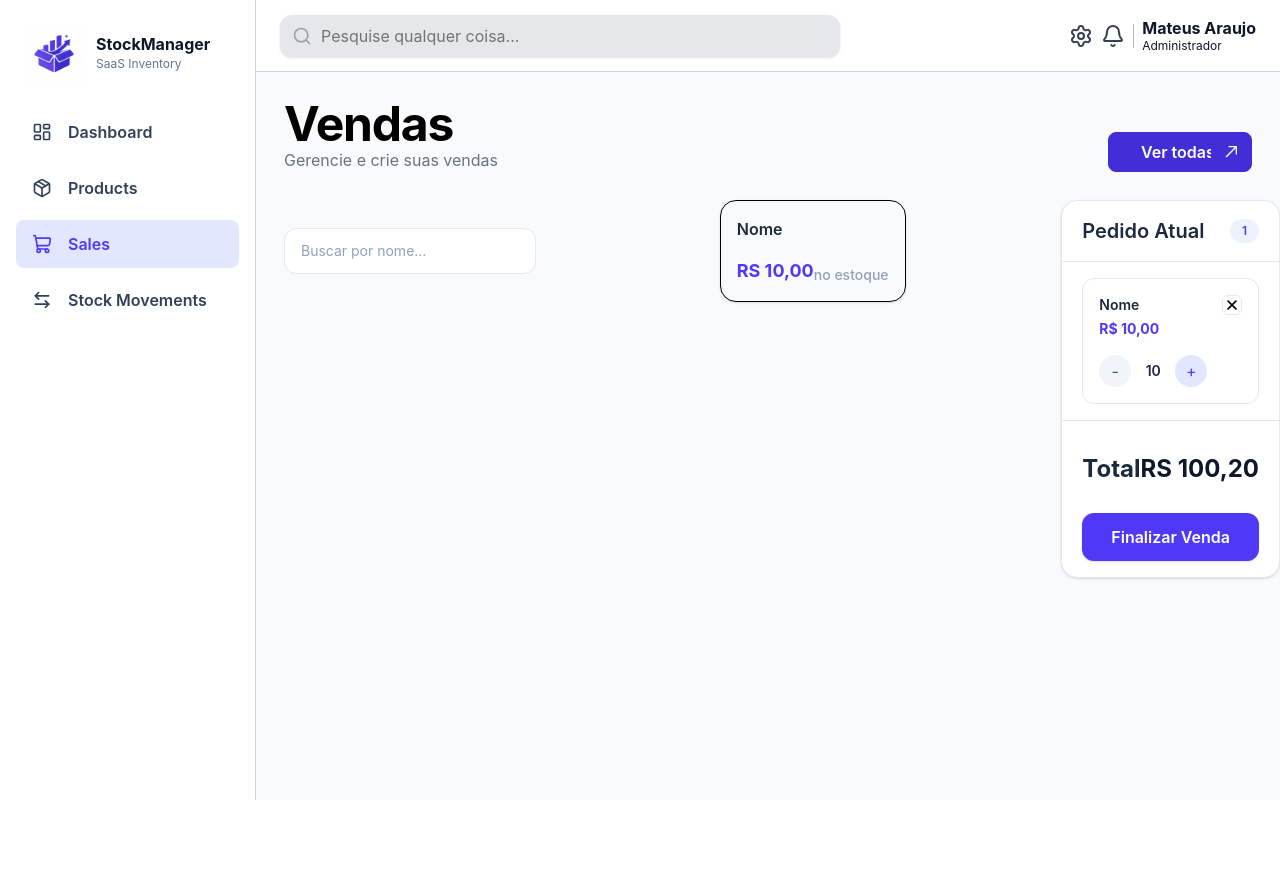
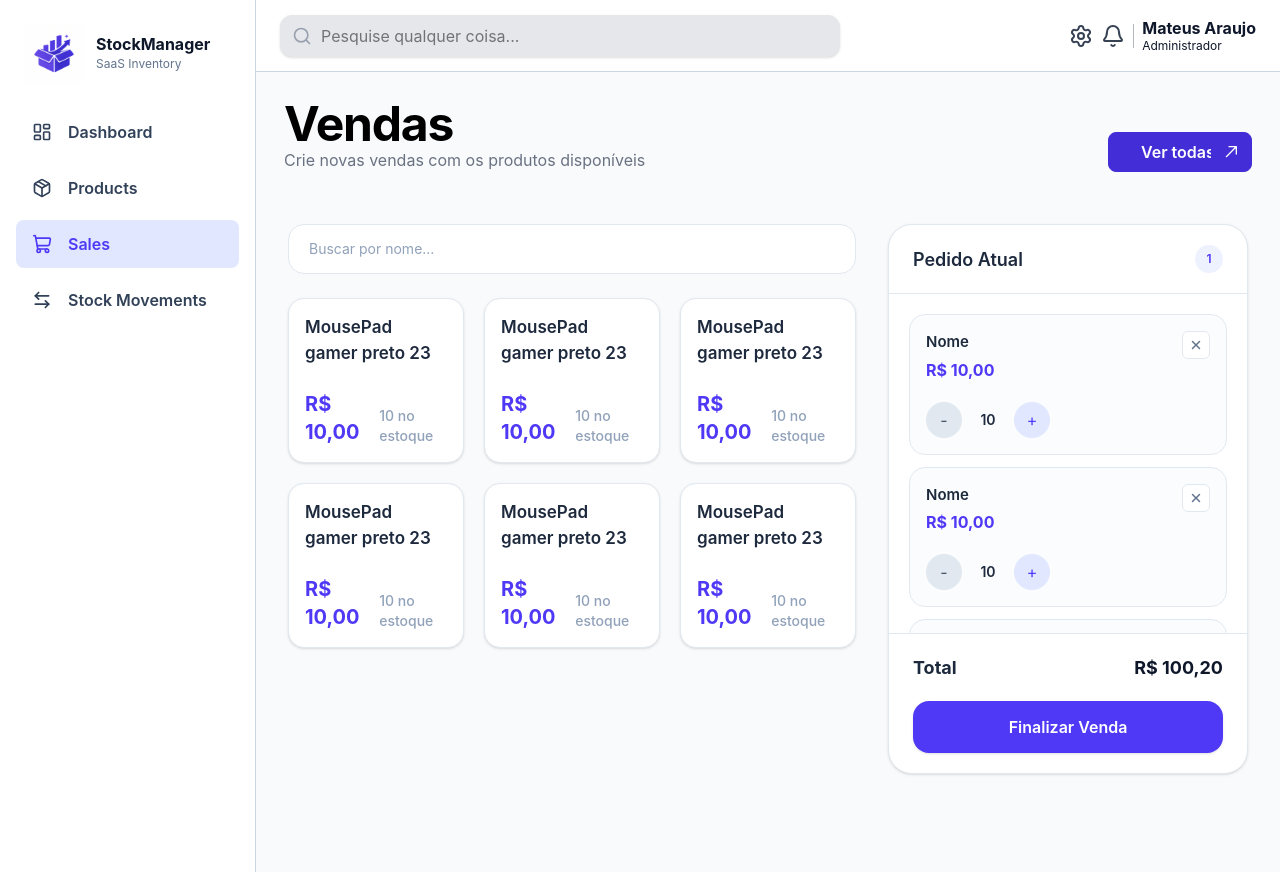
Before and after one commit to teuaraujoo/sistemaEstoque, a React (Vite) app in the folder frontend/: page /vendas in a window 1280 px wide. Before the commit the page ends 800 px from the top, so only its background shows below. Built offline with nearby package versions, Linux system fonts and the light colour scheme.

Commit message:
feat(vendas): criação dos componentes da pagina de vendas

```diff
--- a/frontend/src/components/Vendas/OrderItemCard.jsx
+++ b/frontend/src/components/Vendas/OrderItemCard.jsx
@@ -2,24 +2,22 @@ import { IoClose } from "react-icons/io5";
 
 function OrderItemCard() {
     return (
-        <div className="rounded-xl border border-slate-200 bg-white p-4">
+        <div className="rounded-2xl border border-slate-200 bg-slate-50/60 p-4">
             <div className="flex items-start justify-between gap-3">
                 <div className="flex-1">
-                    <h4 className="text-sm font-semibold text-slate-800">Nome</h4>
-                    <p className="mt-1 text-sm font-bold text-indigo-600">
+                    <h4 className="text-[15px] font-semibold text-slate-800">Nome</h4>
+                    <p className="mt-1 text-base font-bold text-indigo-600">
                         R$ 10,00
                     </p>
                 </div>
 
-                <IoClose
-                    className="h-5 w-5 cursor-pointer shrink-0 rounded-md border border-slate-200 hover:bg-slate-100 hover:text-slate-800"
-                />
+                <button className="flex h-7 w-7 items-center justify-center rounded-md border border-slate-200 bg-white text-slate-500 transition hover:bg-slate-100 hover:text-slate-800 cursor-pointer">
+                    <IoClose className="h-4 w-4" />
+                </button>
             </div>
 
-            <div className="mt-4 flex items-center gap-3">
-                <button
-                    className="flex h-8 w-8 items-center justify-center rounded-full bg-slate-100 text-slate-600 transition cursor-pointer hover:bg-slate-200"
-                >
+            <div className="mt-5 flex items-center gap-4">
+                <button className="flex h-9 w-9 items-center justify-center rounded-full bg-slate-200 text-slate-600 transition cursor-pointer hover:bg-slate-300">
                     -
                 </button>
 
@@ -27,9 +25,7 @@ function OrderItemCard() {
                     10
                 </span>
 
-                <button
-                    className="flex h-8 w-8 items-center justify-center rounded-full bg-indigo-100 text-indigo-600 transition cursor-pointer hover:bg-indigo-200"
-                >
+                <button className="flex h-9 w-9 items-center justify-center rounded-full bg-indigo-100 text-indigo-600 transition cursor-pointer hover:bg-indigo-200">
                     +
                 </button>
             </div>
--- a/frontend/src/components/Vendas/OrderSumary.jsx
+++ b/frontend/src/components/Vendas/OrderSumary.jsx
@@ -2,35 +2,47 @@ import OrderItemCard from "./OrderItemCard";
 
 function OrderSummary() {
     const flag = true;
+
     return (
-        <aside className="flex h-full flex-col rounded-2xl border border-slate-200 bg-white shadow-sm">
-            <div className="flex items-center justify-between border-b border-slate-200 px-5 py-4">
-                <h2 className="text-xl font-semibold text-slate-800">Pedido Atual</h2>
-                <span className="rounded-full bg-indigo-50 px-3 py-1 text-xs font-semibold text-indigo-600">
+        <aside className="flex h-[calc(100vh-250px)] flex-col rounded-3xl border border-slate-200 bg-white shadow-sm">
+            <div className="flex items-center justify-between border-b border-slate-200 px-6 py-5">
+                <h2 className="text-[18px] font-semibold text-slate-800">
+                    Pedido Atual
+                </h2>
+
+                <span className="flex h-7 min-w-7 items-center justify-center rounded-full bg-indigo-50 px-2 text-xs font-semibold text-indigo-600">
                     1
                 </span>
             </div>
 
-            <div className="flex-1 space-y-3 overflow-y-auto px-5 py-4">
-                {flag ? (
-                    <OrderItemCard
-                    />
-                )
-                    : (
+            <div className="flex-1 overflow-y-auto px-5 py-5">
+                <div className="space-y-3">
+                    {flag ? (
+                        <>
+                            <OrderItemCard />
+                            <OrderItemCard />
+                            <OrderItemCard />
+                            <OrderItemCard />
+                            <OrderItemCard />
+                            <OrderItemCard />
+                        </>
+                    ) : (
                         <div className="flex h-full items-center justify-center rounded-xl border border-dashed border-slate-200 p-6 text-center text-sm text-slate-400">
                             Nenhum item no pedido ainda.
                         </div>
                     )}
+                </div>
             </div>
 
-            <div className="border-t border-slate-200 px-5 py-4">
-                <div className="mb-4 flex items-center justify-between pt-4">
-                    <span className="text-2xl font-bold text-slate-800">Total</span>
-                    <span className="text-2xl font-bold text-slate-900">
-                        RS 100,20
+            <div className="border-t border-slate-200 px-6 py-5">
+                <div className="mb-5 flex items-center justify-between">
+                    <span className="text-[18px] font-bold text-slate-800">Total</span>
+                    <span className="text-[18px] font-bold text-slate-900">
+                        R$ 100,20
                     </span>
                 </div>
-                <button className="mt-3 w-full rounded-xl bg-indigo-600 px-4 py-3 text-base font-semibold text-white shadow-sm transition cursor-pointer hover:bg-indigo-700">
+
+                <button className="w-full rounded-2xl bg-indigo-600 px-4 py-3.5 text-base font-semibold text-white shadow-sm transition cursor-pointer hover:bg-indigo-700">
                     Finalizar Venda
                 </button>
             </div>
--- a/frontend/src/components/Vendas/ProdutoCard.jsx
+++ b/frontend/src/components/Vendas/ProdutoCard.jsx
@@ -1,24 +1,21 @@
 function ProdutoCard() {
-
   return (
     <button
-      className="w-full rounded-2xl border p-4 text-left transition shadow-sm"
+      className="w-full rounded-2xl border border-slate-200 bg-white p-4 text-left shadow-sm transition hover:-translate-y-0.5 hover:border-indigo-200 hover:shadow-md cursor-pointer"
     >
-      <div className="mb-4">
-        <h3 className="text-base font-semibold text-slate-800 line-clamp-2">
-          Nome
+      <div className="mb-6">
+        <h3 className="text-[17px] font-semibold text-slate-800 line-clamp-2">
+          MousePad gamer preto 23
         </h3>
       </div>
 
-      <div className="flex items-end justify-between">
-        <span className="text-lg font-bold text-indigo-600">
-          RS 10,00
+      <div className="flex items-end justify-between gap-3">
+        <span className="text-xl font-bold text-indigo-600">
+          R$ 10,00
         </span>
 
-        <span
-          className="text-sm font-medium text-slate-400"
-        >
-          no estoque
+        <span className="text-sm font-medium text-slate-400">
+          10 no estoque
         </span>
       </div>
     </button>
--- a/frontend/src/pages/VendasPage.jsx
+++ b/frontend/src/pages/VendasPage.jsx
@@ -2,41 +2,61 @@ import PageTitle from "../components/ui/PageTitle";
 import AddButton from "../components/ui/AddButton";
 import { RxArrowTopRight } from "react-icons/rx";
 import { useNavigate } from "react-router-dom";
-import ProdutoCard from "../components/Vendas/produtoCard";
-import OrderItemCard from "../components/Vendas/OrderItemCard";
+import ProdutoCard from "../components/Vendas/ProdutoCard";
 import OrderSummary from "../components/Vendas/OrderSumary";
 
 function VendasPage() {
-    const navigate = useNavigate()
+    const navigate = useNavigate();
 
     return (
-        <div>
-            <div className="flex justify-between p-7 items-end">
+        <div className="min-h-screen bg-slate-50">
+            {/* TOPO */}
+            <div className="flex items-end justify-between p-7">
                 <div>
-                    <PageTitle Nome={'Vendas'} Descricao={'Gerencie e crie suas vendas'} />
+                    <PageTitle
+                        Nome={"Vendas"}
+                        Descricao={"Crie novas vendas com os produtos disponíveis"}
+                    />
                 </div>
-                <AddButton Name={'Ver todas'} Icon={<RxArrowTopRight className="w-5 h-5 text-white" />} onClick={() => navigate('/vendas/todas')} />
+
+                <AddButton
+                    Name={"Ver todas"}
+                    Icon={<RxArrowTopRight className="h-5 w-5 text-white" />}
+                    onClick={() => navigate("/vendas/todas")}
+                />
             </div>
 
-            <div>
-                <div className="flex justify-between">
-                    <div className="mb-5 p-7">
+            {/* CONTEÚDO */}
+            <div className="grid gap-8 px-8 pb-8 pt-6 xl:grid-cols-[1fr_360px]">
+                {/* ESQUERDA */}
+                <section className="min-w-0">
+                    {/* BUSCA */}
+                    <div className="mb-6">
                         <input
                             type="text"
                             placeholder="Buscar por nome..."
-                            className="w-full rounded-xl border border-slate-200 bg-white px-4 py-3 text-sm text-slate-700 outline-none transition placeholder:text-slate-400 focus:border-indigo-400 focus:ring-2 focus:ring-indigo-100"
+                            className="w-full rounded-2xl border border-slate-200 bg-white px-5 py-3.5 text-sm text-slate-700 outline-none transition placeholder:text-slate-400 focus:border-indigo-400 focus:ring-4 focus:ring-indigo-100"
                         />
                     </div>
-                    <div>
+
+                    {/* GRID DE PRODUTOS */}
+                    <div className="grid grid-cols-1 gap-5 md:grid-cols-2 xl:grid-cols-3">
+                        <ProdutoCard />
+                        <ProdutoCard />
+                        <ProdutoCard />
+                        <ProdutoCard />
+                        <ProdutoCard />
                         <ProdutoCard />
                     </div>
-                    <OrderSummary >
-                        <OrderItemCard />
-                    </OrderSummary>
-                </div>
+                </section>
+
+                {/* DIREITA */}
+                <section className="h-full">
+                    <OrderSummary />
+                </section>
             </div>
         </div>
-    )
-};
+    );
+}
 
 export default VendasPage;
```
